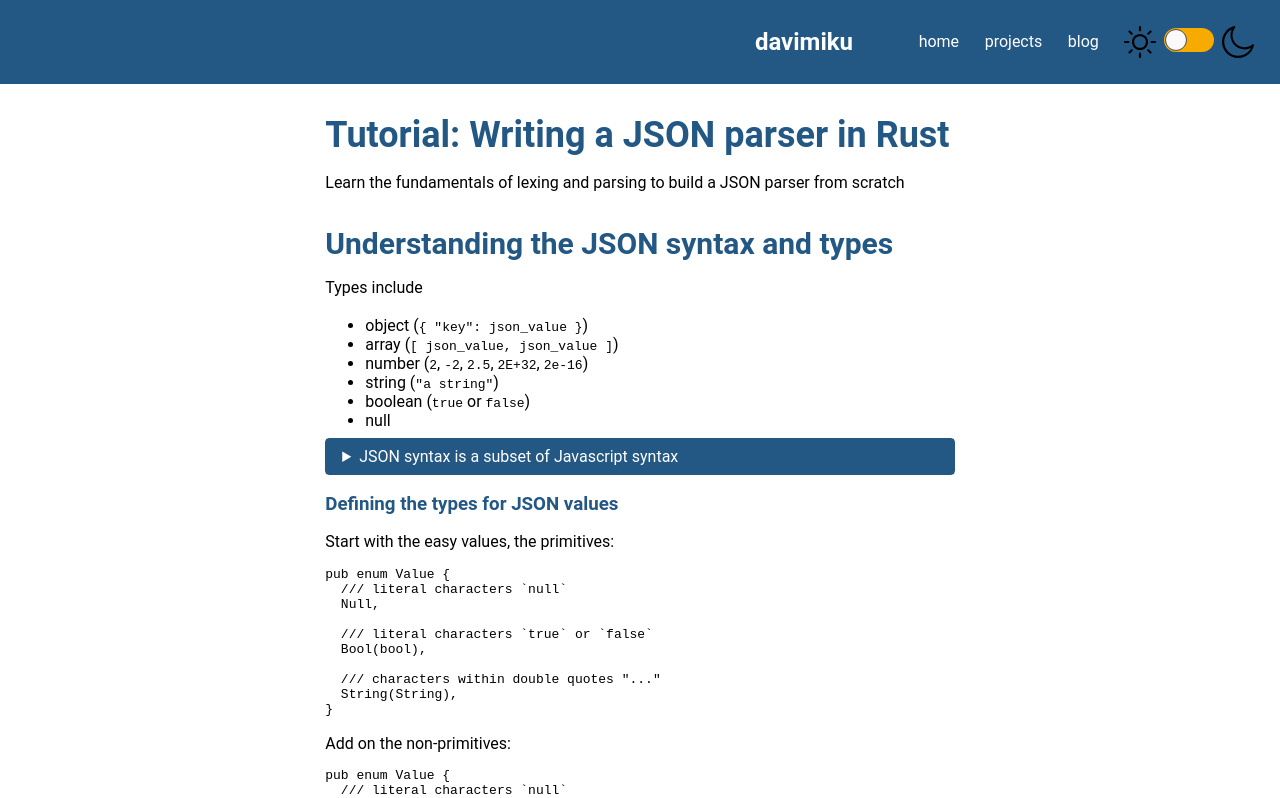
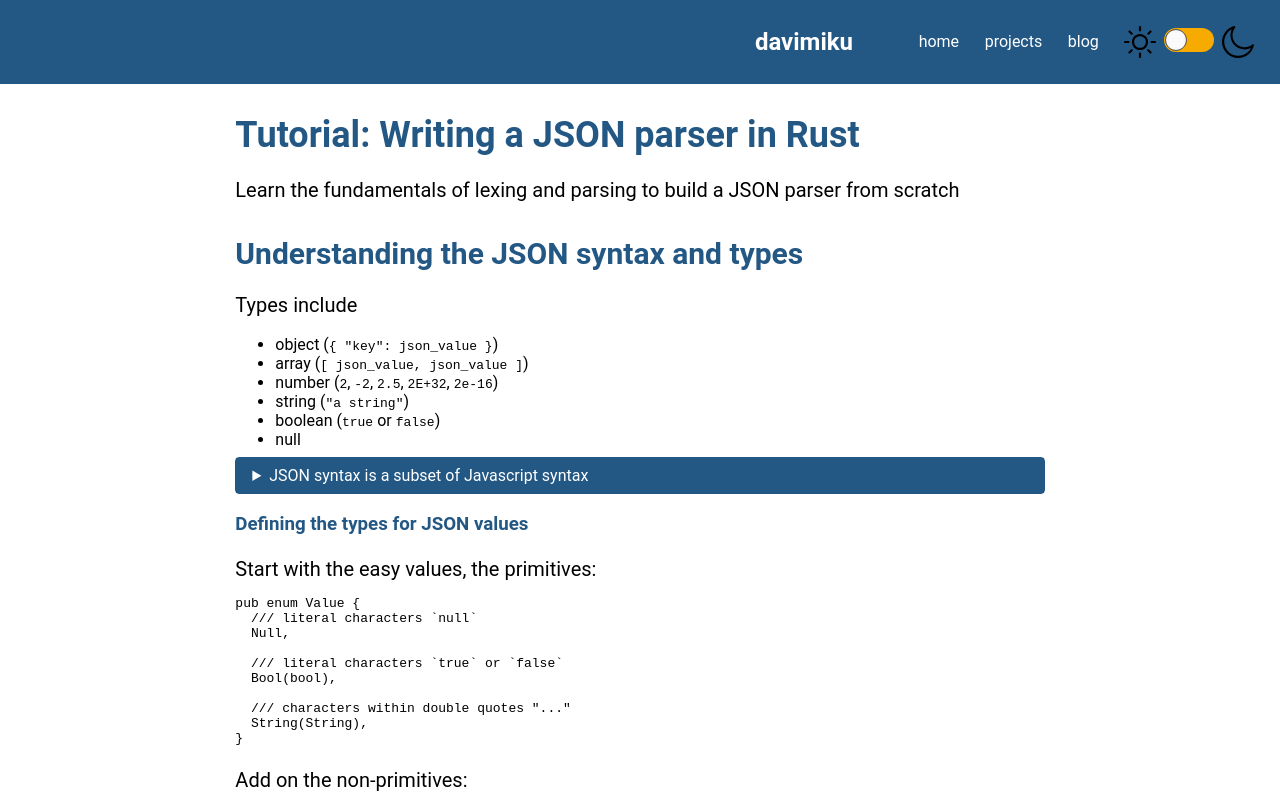
Before and after one commit to davimiku/blog.davimiku.com, a Next.js app: page /blog/tutorial-json-parser-rust in a window 1280 px wide. Shown: the top 798 px of the page. Built offline with nearby package versions, Linux system fonts and the light colour scheme; a small style sheet from the web is missing.

Commit message:
💄 adjust width and paragraph size

```diff
--- a/src/layouts/blog/blog.module.scss
+++ b/src/layouts/blog/blog.module.scss
@@ -1,4 +1,4 @@
-@use "../../styles/variables/colors";
+@use '../../styles/variables/colors';
 
 .container > *,
 .container section > * {
@@ -6,7 +6,7 @@
 }
 
 .container {
-  max-width: 70ch;
+  max-width: 90ch;
   margin: 0 auto;
 
   h1 {
@@ -17,4 +17,8 @@
   h2 {
     font-size: 1.875rem;
   }
+
+  p {
+    font-size: 1.25rem;
+  }
 }
```
